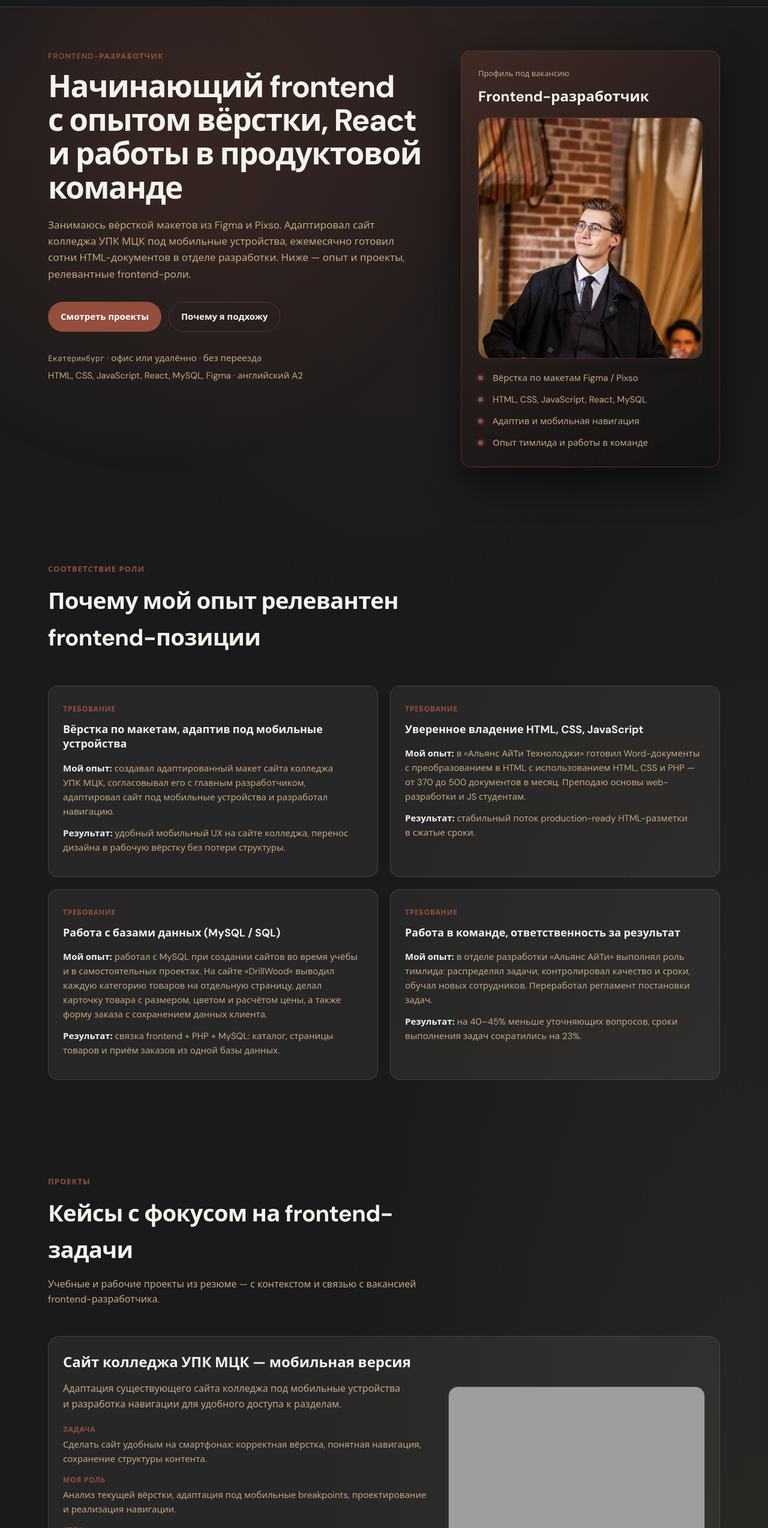
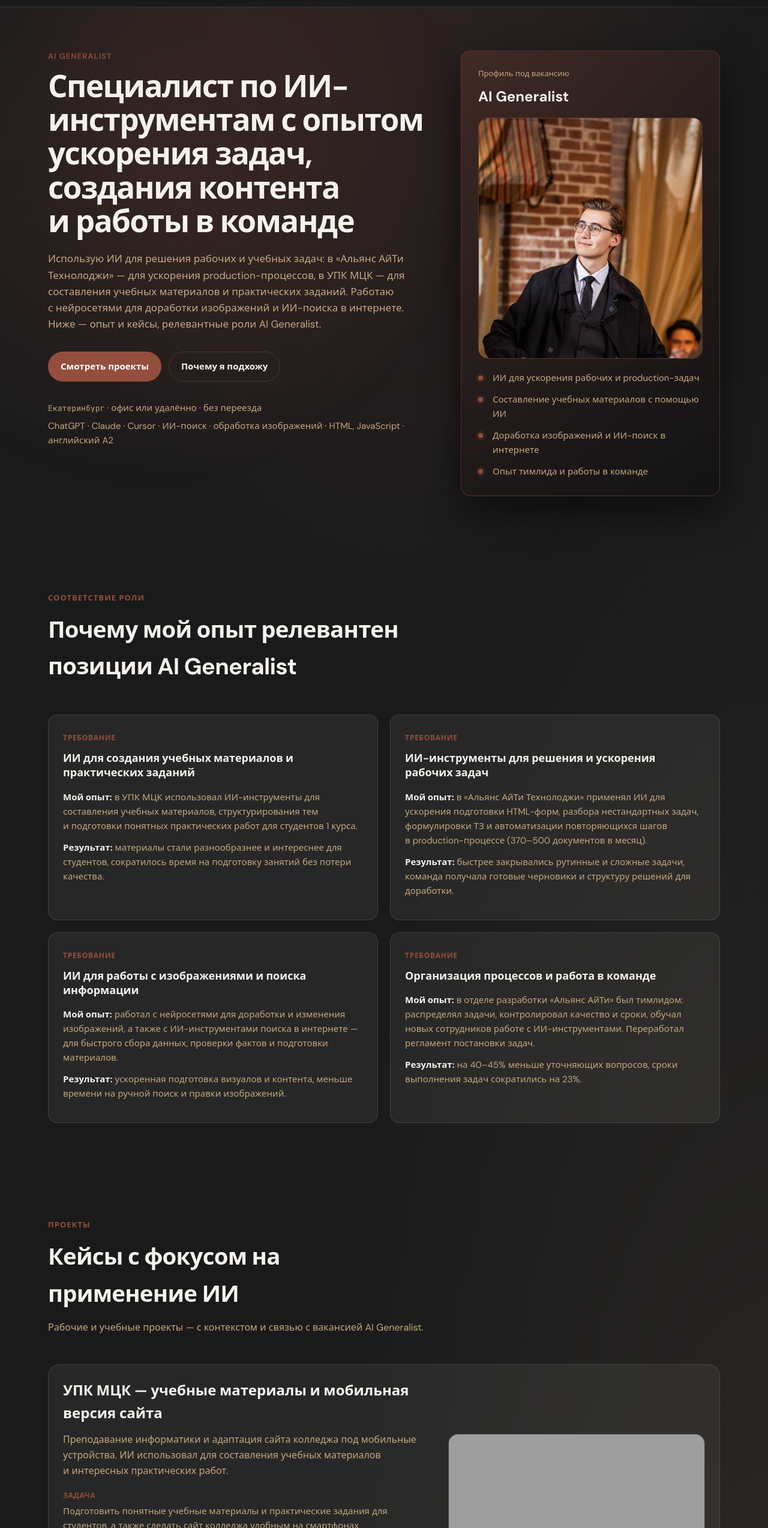
Before and after one commit to max876907389247/MyPortfolio, a plain HTML site: page index.html in a window 1280 px wide. Shown: the part 53-2600 px from the top of the page at 60% size. Drawn offline with Linux system fonts and the light colour scheme; grey boxes are pictures that could not be loaded.

Commit message:
Адаптировать портфолио под роль AI Generalist.
Добавлены кейсы применения ИИ в УПК МЦК и Альянс АйТи, работа с изображениями и ИИ-поиском.

Co-authored-by: Cursor <cursoragent@cursor.com>

```diff
--- a/index.html
+++ b/index.html
@@ -3,8 +3,8 @@
 <head>
   <meta charset="UTF-8">
   <meta name="viewport" content="width=device-width, initial-scale=1.0">
-  <meta name="description" content="Максим Трофимов — frontend-разработчик из Екатеринбурга. Вёрстка, React, адаптив, опыт в IT-команде.">
-  <title>Максим Трофимов — Frontend-разработчик</title>
+  <meta name="description" content="Максим Трофимов — AI Generalist из Екатеринбурга. ИИ-инструменты для задач, учебных материалов, обработки изображений и поиска.">
+  <title>Максим Трофимов — AI Generalist</title>
   <link rel="preconnect" href="https://fonts.googleapis.com">
   <link rel="preconnect" href="https://fonts.gstatic.com" crossorigin>
   <link href="https://fonts.googleapis.com/css2?family=DM+Sans:wght@400;600;700&family=JetBrains+Mono:wght@400&display=swap" rel="stylesheet">
@@ -34,11 +34,12 @@
     <section class="hero">
       <div class="container hero__grid">
         <div class="hero__content">
-          <p class="eyebrow">Frontend-разработчик</p>
-          <h1>Начинающий frontend с&nbsp;опытом вёрстки, React и&nbsp;работы в&nbsp;продуктовой команде</h1>
+          <p class="eyebrow">AI Generalist</p>
+          <h1>Специалист по&nbsp;ИИ-инструментам с&nbsp;опытом ускорения задач, создания контента и&nbsp;работы в&nbsp;команде</h1>
           <p class="hero__lead">
-            Занимаюсь вёрсткой макетов из&nbsp;Figma и&nbsp;Pixso. Адаптировал сайт колледжа УПК&nbsp;МЦК под мобильные устройства,
-            ежемесячно готовил сотни HTML-документов в&nbsp;отделе разработки. Ниже — опыт и&nbsp;проекты, релевантные frontend-роли.
+            Использую ИИ для решения рабочих и&nbsp;учебных задач: в&nbsp;«Альянс АйТи Технолоджи» — для ускорения production-процессов,
+            в&nbsp;УПК&nbsp;МЦК — для составления учебных материалов и&nbsp;практических заданий. Работаю с&nbsp;нейросетями для доработки изображений
+            и&nbsp;ИИ-поиска в&nbsp;интернете. Ниже — опыт и&nbsp;кейсы, релевантные роли AI Generalist.
           </p>
           <div class="hero__actions">
             <a class="btn btn--primary" href="#projects">Смотреть проекты</a>
@@ -46,19 +47,19 @@
           </div>
           <ul class="hero__meta">
             <li><span class="mono">Екатеринбург</span> · офис или удалённо · без переезда</li>
-            <li>HTML, CSS, JavaScript, React, MySQL, Figma · английский A2</li>
+            <li>ChatGPT · Claude · Cursor · ИИ-поиск · обработка изображений · HTML, JavaScript · английский A2</li>
           </ul>
         </div>
         <aside class="hero__card" aria-label="Краткий профиль">
           <p class="hero__card-label">Профиль под вакансию</p>
-          <h2>Frontend-разработчик</h2>
+          <h2>AI Generalist</h2>
           <figure class="hero__photo">
             <img src="images/Maks.jpg" alt="Максим Трофимов" width="320" height="400" loading="eager">
           </figure>
           <ul class="checklist">
-            <li>Вёрстка по макетам Figma / Pixso</li>
-            <li>HTML, CSS, JavaScript, React, MySQL</li>
-            <li>Адаптив и мобильная навигация</li>
+            <li>ИИ для ускорения рабочих и production-задач</li>
+            <li>Составление учебных материалов с помощью ИИ</li>
+            <li>Доработка изображений и ИИ-поиск в интернете</li>
             <li>Опыт тимлида и работы в команде</li>
           </ul>
         </aside>
@@ -69,31 +70,31 @@
       <div class="container">
         <div class="section__head">
           <p class="eyebrow">Соответствие роли</p>
-          <h2>Почему мой опыт релевантен frontend-позиции</h2>
+          <h2>Почему мой опыт релевантен позиции AI Generalist</h2>
         </div>
         <div class="fit-grid">
           <article class="fit-card">
             <span class="fit-card__tag">Требование</span>
-            <h3>Вёрстка по макетам, адаптив под мобильные устройства</h3>
-            <p class="fit-card__match"><strong>Мой опыт:</strong> создавал адаптированный макет сайта колледжа УПК&nbsp;МЦК, согласовывал его с&nbsp;главным разработчиком, адаптировал сайт под мобильные устройства и&nbsp;разработал навигацию.</p>
-            <p class="fit-card__result"><strong>Результат:</strong> удобный мобильный UX на сайте колледжа, перенос дизайна в&nbsp;рабочую вёрстку без потери структуры.</p>
+            <h3>ИИ для создания учебных материалов и практических заданий</h3>
+            <p class="fit-card__match"><strong>Мой опыт:</strong> в&nbsp;УПК&nbsp;МЦК использовал ИИ-инструменты для составления учебных материалов, структурирования тем и&nbsp;подготовки понятных практических работ для студентов 1&nbsp;курса.</p>
+            <p class="fit-card__result"><strong>Результат:</strong> материалы стали разнообразнее и&nbsp;интереснее для студентов, сократилось время на&nbsp;подготовку занятий без потери качества.</p>
           </article>
           <article class="fit-card">
             <span class="fit-card__tag">Требование</span>
-            <h3>Уверенное владение HTML, CSS, JavaScript</h3>
-            <p class="fit-card__match"><strong>Мой опыт:</strong> в&nbsp;«Альянс АйТи Технолоджи» готовил Word-документы с&nbsp;преобразованием в&nbsp;HTML с&nbsp;использованием HTML, CSS и&nbsp;PHP — от&nbsp;370 до&nbsp;500 документов в&nbsp;месяц. Преподаю основы web-разработки и&nbsp;JS студентам.</p>
-            <p class="fit-card__result"><strong>Результат:</strong> стабильный поток production-ready HTML-разметки в&nbsp;сжатые сроки.</p>
+            <h3>ИИ-инструменты для решения и ускорения рабочих задач</h3>
+            <p class="fit-card__match"><strong>Мой опыт:</strong> в&nbsp;«Альянс АйТи Технолоджи» применял ИИ для ускорения подготовки HTML-форм, разбора нестандартных задач, формулировки ТЗ и&nbsp;автоматизации повторяющихся шагов в&nbsp;production-процессе (370–500 документов в&nbsp;месяц).</p>
+            <p class="fit-card__result"><strong>Результат:</strong> быстрее закрывались рутинные и&nbsp;сложные задачи, команда получала готовые черновики и&nbsp;структуру решений для доработки.</p>
           </article>
           <article class="fit-card">
             <span class="fit-card__tag">Требование</span>
-            <h3>Работа с базами данных (MySQL / SQL)</h3>
-            <p class="fit-card__match"><strong>Мой опыт:</strong> работал с&nbsp;MySQL при создании сайтов во&nbsp;время учёбы и&nbsp;в&nbsp;самостоятельных проектах. На&nbsp;сайте «DrillWood» выводил каждую категорию товаров на&nbsp;отдельную страницу, делал карточку товара с&nbsp;размером, цветом и&nbsp;расчётом цены, а&nbsp;также форму заказа с&nbsp;сохранением данных клиента.</p>
-            <p class="fit-card__result"><strong>Результат:</strong> связка frontend + PHP + MySQL: каталог, страницы товаров и&nbsp;приём заказов из&nbsp;одной базы данных.</p>
+            <h3>ИИ для работы с изображениями и поиска информации</h3>
+            <p class="fit-card__match"><strong>Мой опыт:</strong> работал с&nbsp;нейросетями для доработки и&nbsp;изменения изображений, а&nbsp;также с&nbsp;ИИ-инструментами поиска в&nbsp;интернете — для быстрого сбора данных, проверки фактов и&nbsp;подготовки материалов.</p>
+            <p class="fit-card__result"><strong>Результат:</strong> ускоренная подготовка визуалов и&nbsp;контента, меньше времени на&nbsp;ручной поиск и&nbsp;правки изображений.</p>
           </article>
           <article class="fit-card">
             <span class="fit-card__tag">Требование</span>
-            <h3>Работа в команде, ответственность за результат</h3>
-            <p class="fit-card__match"><strong>Мой опыт:</strong> в&nbsp;отделе разработки «Альянс АйТи» выполнял роль тимлида: распределял задачи, контролировал качество и&nbsp;сроки, обучал новых сотрудников. Переработал регламент постановки задач.</p>
+            <h3>Организация процессов и работа в команде</h3>
+            <p class="fit-card__match"><strong>Мой опыт:</strong> в&nbsp;отделе разработки «Альянс АйТи» был тимлидом: распределял задачи, контролировал качество и&nbsp;сроки, обучал новых сотрудников работе с&nbsp;ИИ-инструментами. Переработал регламент постановки задач.</p>
             <p class="fit-card__result"><strong>Результат:</strong> на&nbsp;40–45% меньше уточняющих вопросов, сроки выполнения задач сократились на&nbsp;23%.</p>
           </article>
         </div>
@@ -104,36 +105,36 @@
       <div class="container">
         <div class="section__head">
           <p class="eyebrow">Проекты</p>
-          <h2>Кейсы с фокусом на frontend-задачи</h2>
-          <p class="section__lead">Учебные и рабочие проекты из резюме — с контекстом и связью с вакансией frontend-разработчика.</p>
+          <h2>Кейсы с фокусом на применение ИИ</h2>
+          <p class="section__lead">Рабочие и учебные проекты — с контекстом и связью с вакансией AI Generalist.</p>
         </div>
 
         <article class="project-card">
           <div class="project-card__visual">
             <img src="images/upk.png" alt="Сайт колледжа УПК МЦК — мобильная версия" loading="lazy">
-            <span class="project-card__badge">HTML · CSS · Адаптив</span>
+            <span class="project-card__badge">ИИ · HTML · CSS</span>
           </div>
           <div class="project-card__body">
-            <h3>Сайт колледжа УПК МЦК — мобильная версия</h3>
+            <h3>УПК МЦК — учебные материалы и мобильная версия сайта</h3>
             <p class="project-card__summary">
-              Адаптация существующего сайта колледжа под мобильные устройства и&nbsp;разработка навигации для удобного доступа к&nbsp;разделам.
+              Преподавание информатики и&nbsp;адаптация сайта колледжа под мобильные устройства. ИИ использовал для составления учебных материалов и&nbsp;интересных практических работ.
             </p>
             <dl class="project-details">
               <div>
                 <dt>Задача</dt>
-                <dd>Сделать сайт удобным на смартфонах: корректная вёрстка, понятная навигация, сохранение структуры контента.</dd>
+                <dd>Подготовить понятные учебные материалы и практические задания для студентов, а также сделать сайт колледжа удобным на смартфонах.</dd>
               </div>
               <div>
                 <dt>Моя роль</dt>
-                <dd>Анализ текущей вёрстки, адаптация под мобильные breakpoints, проектирование и реализация навигации.</dd>
+                <dd>Составление материалов с помощью ИИ, адаптация вёрстки под мобильные breakpoints, проектирование навигации.</dd>
               </div>
               <div>
                 <dt>Стек</dt>
-                <dd>HTML, CSS, JavaScript.</dd>
+                <dd>ChatGPT, Claude · HTML, CSS, JavaScript.</dd>
               </div>
               <div>
                 <dt>Релевантность</dt>
-                <dd>Типичная задача frontend: поддержка и&nbsp;развитие существующего сайта, mobile-first подход.</dd>
+                <dd>Показывает применение ИИ в образовании и контенте — типичная задача AI Generalist в продуктовых и образовательных командах.</dd>
               </div>
             </dl>
           </div>
@@ -142,25 +143,25 @@
         <article class="project-card project-card--reverse">
           <div class="project-card__visual">
             <img src="images/alliance.png" alt="Печатные формы — Альянс АйТи Технолоджи" loading="lazy">
-            <span class="project-card__badge">HTML · CSS · PHP</span>
+            <span class="project-card__badge">ИИ · HTML · CSS · PHP</span>
           </div>
           <div class="project-card__body">
             <h3>Печатные формы — «Альянс АйТи Технолоджи»</h3>
             <p class="project-card__summary">
-              Подготовка Word-документов с&nbsp;последующим преобразованием в&nbsp;HTML для загрузки в&nbsp;систему — высокий объём в&nbsp;production-среде.
+              Подготовка Word-документов с&nbsp;последующим преобразованием в&nbsp;HTML для загрузки в&nbsp;систему. ИИ-инструменты использовал для решения и&nbsp;ускорения задач в&nbsp;production-среде.
             </p>
             <dl class="project-details">
               <div>
                 <dt>Задача</dt>
-                <dd>Регулярно создавать и загружать HTML-версии печатных форм по корпоративным шаблонам.</dd>
+                <dd>Регулярно создавать и загружать HTML-версии печатных форм по корпоративным шаблонам, ускоряя рутинные этапы с помощью ИИ.</dd>
               </div>
               <div>
                 <dt>Моя роль</dt>
-                <dd>Полный цикл: подготовка документа, вёрстка HTML/CSS, доработка через PHP при необходимости.</dd>
+                <dd>Полный цикл: подготовка документа, вёрстка HTML/CSS, доработка через PHP; ИИ — для черновиков, проверки разметки и ускорения нестандартных задач.</dd>
               </div>
               <div>
                 <dt>Стек</dt>
-                <dd>HTML, CSS, PHP, MS Word.</dd>
+                <dd>ChatGPT, Claude, Cursor · HTML, CSS, PHP, MS Word.</dd>
               </div>
               <div>
                 <dt>Результат</dt>
@@ -168,7 +169,7 @@
               </div>
               <div>
                 <dt>Релевантность</dt>
-                <dd>Показывает устойчивую практику HTML/CSS в&nbsp;реальных сроках и&nbsp;объёмах, а&nbsp;не только учебные макеты.</dd>
+                <dd>Показывает практическое внедрение ИИ в рабочие процессы с высоким объёмом задач — ключевой навык AI Generalist.</dd>
               </div>
             </dl>
           </div>
@@ -224,7 +225,7 @@
               </div>
               <div>
                 <dt>Релевантность</dt>
-                <dd>Показывает опыт fullstack-задач на стыке frontend и&nbsp;базы данных — типичное требование при разработке продуктовых сайтов.</dd>
+                <dd>Демонстрирует техническую базу для работы с&nbsp;ИИ-ассистентами при разработке: понимаю результат генерации и&nbsp;умею доводить его до рабочего продукта.</dd>
               </div>
             </dl>
           </div>
@@ -258,10 +259,10 @@
             <div class="timeline__content">
               <time datetime="2025-10">Октябрь 2025 — н.в.</time>
               <h3>Преподаватель информатики · ГАПОУ СО УПК МЦК</h3>
-              <p>Преподаватель информатики для 1&nbsp;курса. Подготовка учебных материалов и&nbsp;практических заданий. Развитие у&nbsp;студентов навыков работы с&nbsp;IT-инструментами: Word, Excel, базовые знания web-разработки и&nbsp;JavaScript.</p>
+              <p>Преподаватель информатики для 1&nbsp;курса. Составлял учебные материалы и&nbsp;практические задания с&nbsp;помощью ИИ-инструментов — для более понятных и&nbsp;интересных занятий. Развитие у&nbsp;студентов навыков работы с&nbsp;IT-инструментами: Word, Excel, базовые знания web-разработки и&nbsp;JavaScript.</p>
               <ul class="timeline__tags">
-                <li>JavaScript</li>
-                <li>Web basics</li>
+                <li>ChatGPT</li>
+                <li>Claude</li>
                 <li>Обучение</li>
               </ul>
             </div>
@@ -271,11 +272,11 @@
             <div class="timeline__content">
               <time datetime="2025-09">Сентябрь 2025 — Апрель 2026</time>
               <h3>Контент-менеджер (тимлид отдела разработки) · Альянс АйТи Технолоджи</h3>
-              <p>Распределение задач, контроль качества и&nbsp;сроков, обучение новых сотрудников, участие в&nbsp;собеседованиях. Перенос баз данных в&nbsp;МИС (до&nbsp;12 переносов и&nbsp;2&nbsp;крупных в&nbsp;месяц). Решение нестандартных задач — 140–180 в&nbsp;месяц. Подготовка HTML-форм из&nbsp;Word (370–500/мес). Переработка регламента постановки задач.</p>
+              <p>Распределение задач, контроль качества и&nbsp;сроков, обучение новых сотрудников, участие в&nbsp;собеседованиях. Активно использовал ИИ-инструменты для решения и&nbsp;ускорения задач: подготовка HTML-форм из&nbsp;Word (370–500/мес), разбор нестандартных кейсов (140–180/мес), перенос баз данных в&nbsp;МИС. Переработка регламента постановки задач.</p>
               <ul class="timeline__tags">
-                <li>HTML</li>
-                <li>CSS</li>
-                <li>PHP</li>
+                <li>ChatGPT</li>
+                <li>Cursor</li>
+                <li>ИИ-поиск</li>
                 <li>Тимлид</li>
               </ul>
             </div>
@@ -286,9 +287,8 @@
           <div class="about-block__content">
             <h3>Обо мне</h3>
             <p>
-              Начинающий специалист с&nbsp;опытом работы с&nbsp;базами данных и&nbsp;веб-технологиями. Работал с&nbsp;MySQL при разработке сайтов во&nbsp;время учёбы, в&nbsp;т.ч. проект «DrillWood» — каталог, карточки товаров и&nbsp;заказы. После воинской службы в&nbsp;ГВКГ ВНГ РФ (звание ефрейтор)
-              продолжил развивать навыки web-разработки, JavaScript, PHP и&nbsp;SQL. Умею работать с&nbsp;крупными задачами и&nbsp;макетами в&nbsp;Figma и&nbsp;Pixso,
-              эффективно действую в&nbsp;коллективе; высокая стрессоустойчивость.
+              Начинающий AI Generalist с&nbsp;практическим опытом применения ИИ в&nbsp;работе и&nbsp;обучении. В&nbsp;«Альянс АйТи» ускорял production-задачи с&nbsp;помощью ChatGPT, Claude и&nbsp;Cursor; в&nbsp;УПК&nbsp;МЦК — составлял учебные материалы и&nbsp;практические работы. Работаю с&nbsp;нейросетями для доработки изображений и&nbsp;ИИ-поиском в&nbsp;интернете.
+              Имею техническую базу (HTML, JavaScript, PHP, SQL) — понимаю, как проверять и&nbsp;доводить до результата то, что генерирует ИИ. Эффективно действую в&nbsp;коллективе; высокая стрессоустойчивость.
             </p>
           </div>
 
@@ -322,7 +322,7 @@
       <div class="container contact__inner">
         <div>
           <p class="eyebrow">Контакты</p>
-          <h2>Готов обсудить frontend-роль</h2>
+          <h2>Готов обсудить роль AI Generalist</h2>
           <p class="section__lead">Полная занятость или стажировка · офис или удалённо · Екатеринбург</p>
         </div>
         <div class="contact__columns">
@@ -354,7 +354,7 @@
 
   <footer class="site-footer">
     <div class="container site-footer__inner">
-      <p>© 2026 Максим Трофимов · Frontend portfolio</p>
+      <p>© 2026 Максим Трофимов · AI Generalist portfolio</p>
       <a href="#top">Наверх</a>
     </div>
   </footer>
```
Also changed, not shown: 1 other file.
